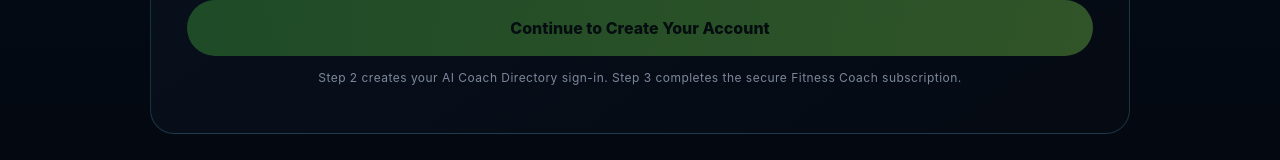
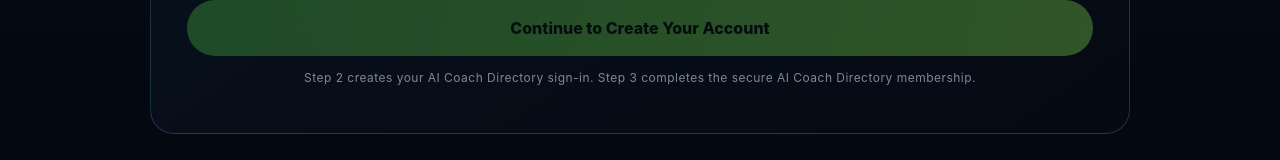
Before and after one commit to ai-coach-hub/aicoachdir-fitness, a Next.js app: page /fitness/signup in a window 1280 px wide. Shown: the part 1674-1834 px from the top of the page. Built offline with nearby package versions, Linux system fonts and the light colour scheme.

Commit message:
Update Terms membership copy

```diff
--- a/components/TermsGate.tsx
+++ b/components/TermsGate.tsx
@@ -194,7 +194,7 @@ export default function TermsGate({ children }: { children: ReactNode }) {
 
 
         <p className="microcopy center">
-          Step 2 creates your AI Coach Directory sign-in. Step 3 completes the secure Fitness Coach subscription.
+          Step 2 creates your AI Coach Directory sign-in. Step 3 completes the secure AI Coach Directory membership.
         </p>
       </div>
     </section>
```
